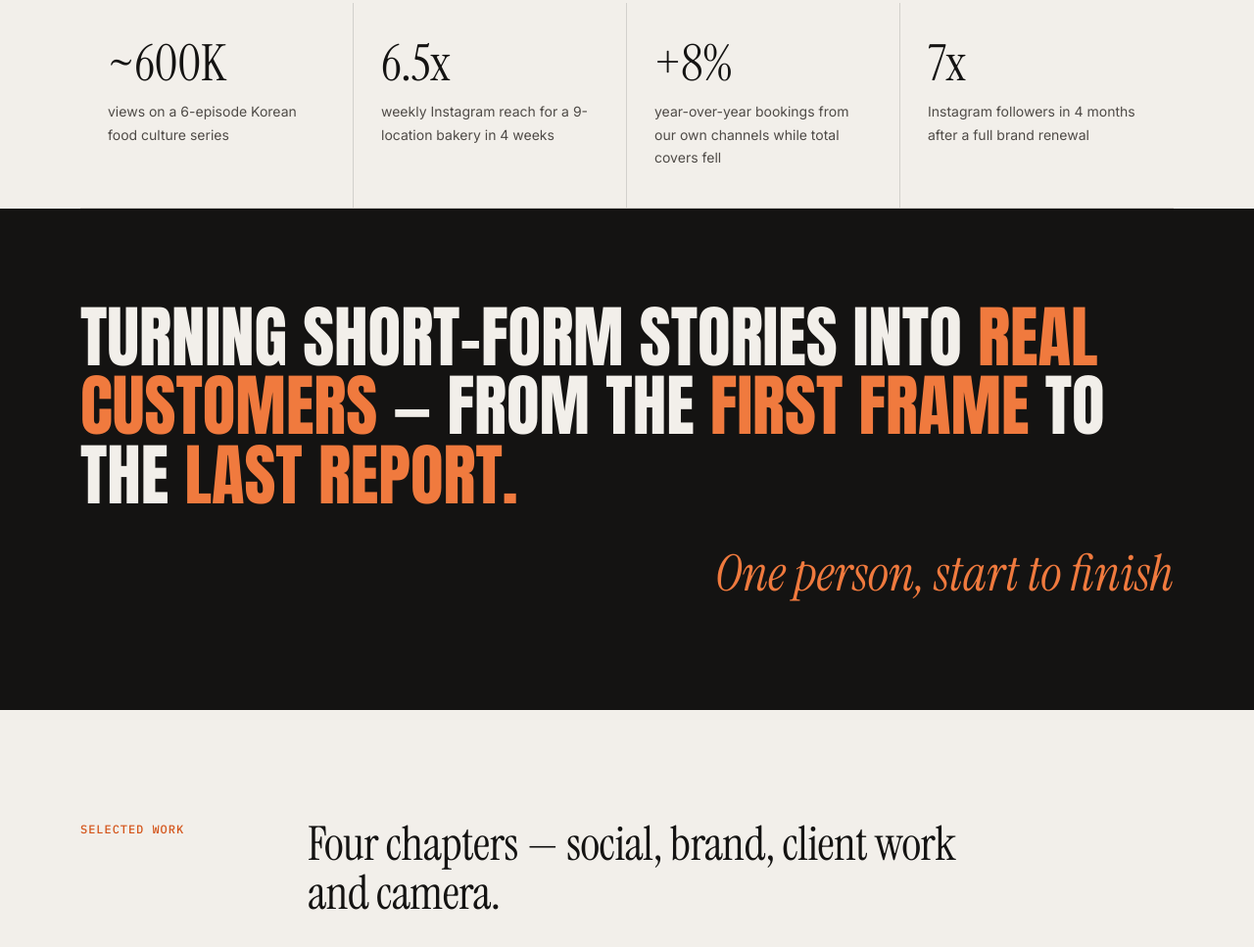
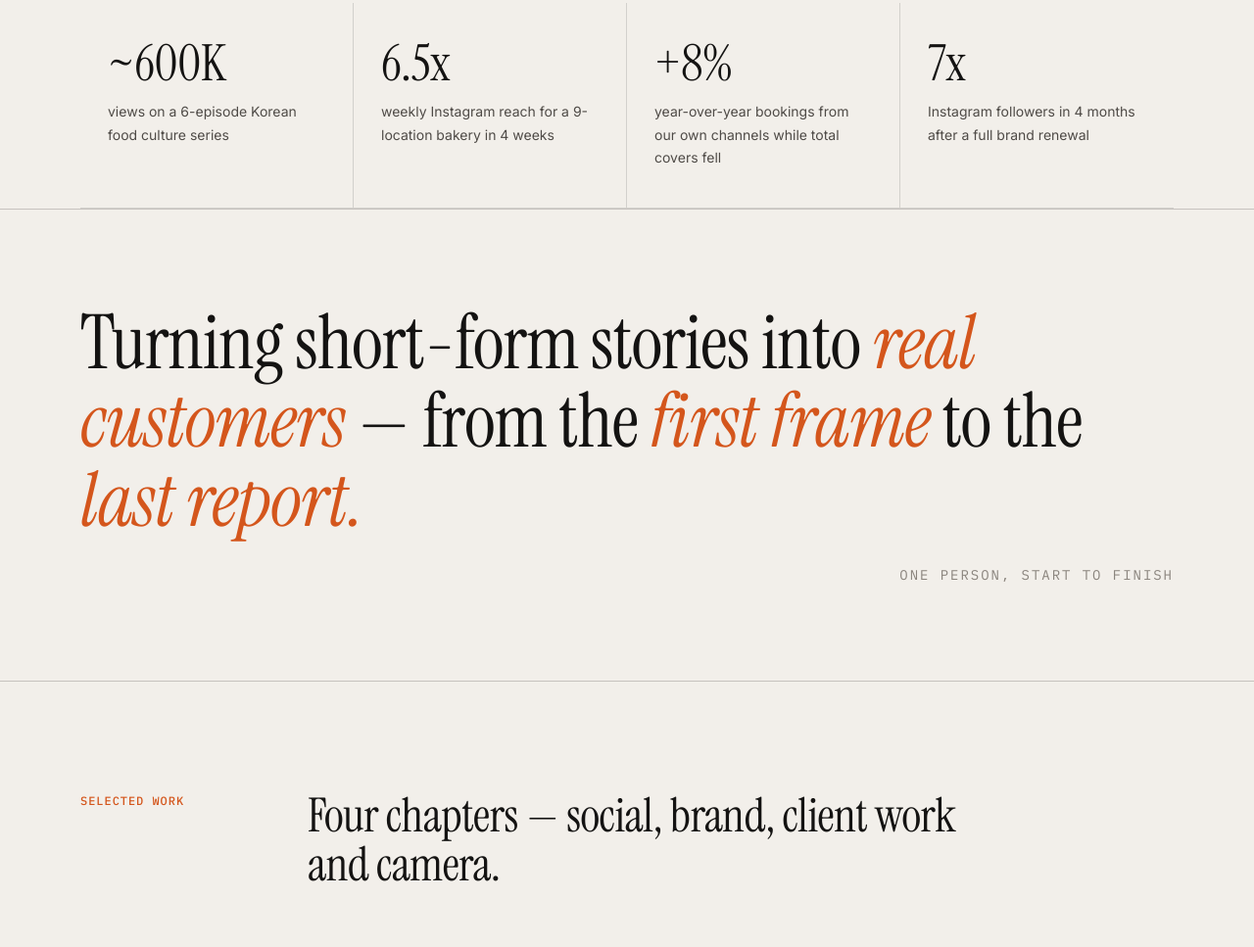
Before and after one commit to yeawonpark/yeawonpark.github.io, a plain HTML site: page index.html in a window 1280 px wide. Shown: the part 1332-2299 px from the top of the page at 98% size. Drawn offline with Linux system fonts and the light colour scheme.

Commit message:
Statement band: cream serif instead of black

```diff
--- a/index.html
+++ b/index.html
@@ -271,10 +271,10 @@ nav ul a{font-family:var(--mono);font-size:12px;text-transform:uppercase;letter-
 .c5 img{aspect-ratio:1/1}
 .c6{grid-column:3}
 .c6 img{aspect-ratio:4/5}
-.statement{background:var(--ink);color:var(--paper);padding:96px 0}
-.statement p{font-family:var(--display);text-transform:uppercase;font-size:clamp(36px,5.4vw,80px);line-height:1.02;max-width:1100px}
-.statement mark{background:none;color:var(--brass-soft)}
-.statement .script{display:block;text-align:right;font-family:var(--serif);font-style:italic;font-size:clamp(32px,4vw,56px);color:var(--brass-soft);margin-top:24px}
+.statement{background:var(--paper);color:var(--ink);padding:96px 0;border-top:1px solid rgba(20,19,18,.2);border-bottom:1px solid rgba(20,19,18,.2)}
+.statement p{font-family:var(--serif);font-size:clamp(44px,6vw,92px);line-height:1.05;letter-spacing:-.01em;max-width:1100px}
+.statement mark{background:none;color:var(--brass);font-style:italic}
+.statement .script{display:block;text-align:right;font-family:var(--mono);font-style:normal;font-size:14px;letter-spacing:.14em;text-transform:uppercase;color:var(--ink-3);margin-top:24px}
 .case h3{font-size:clamp(32px,3.4vw,44px)}
 .case-meta .num{font-family:var(--display);font-size:56px}
 @media (max-width:900px){
```
